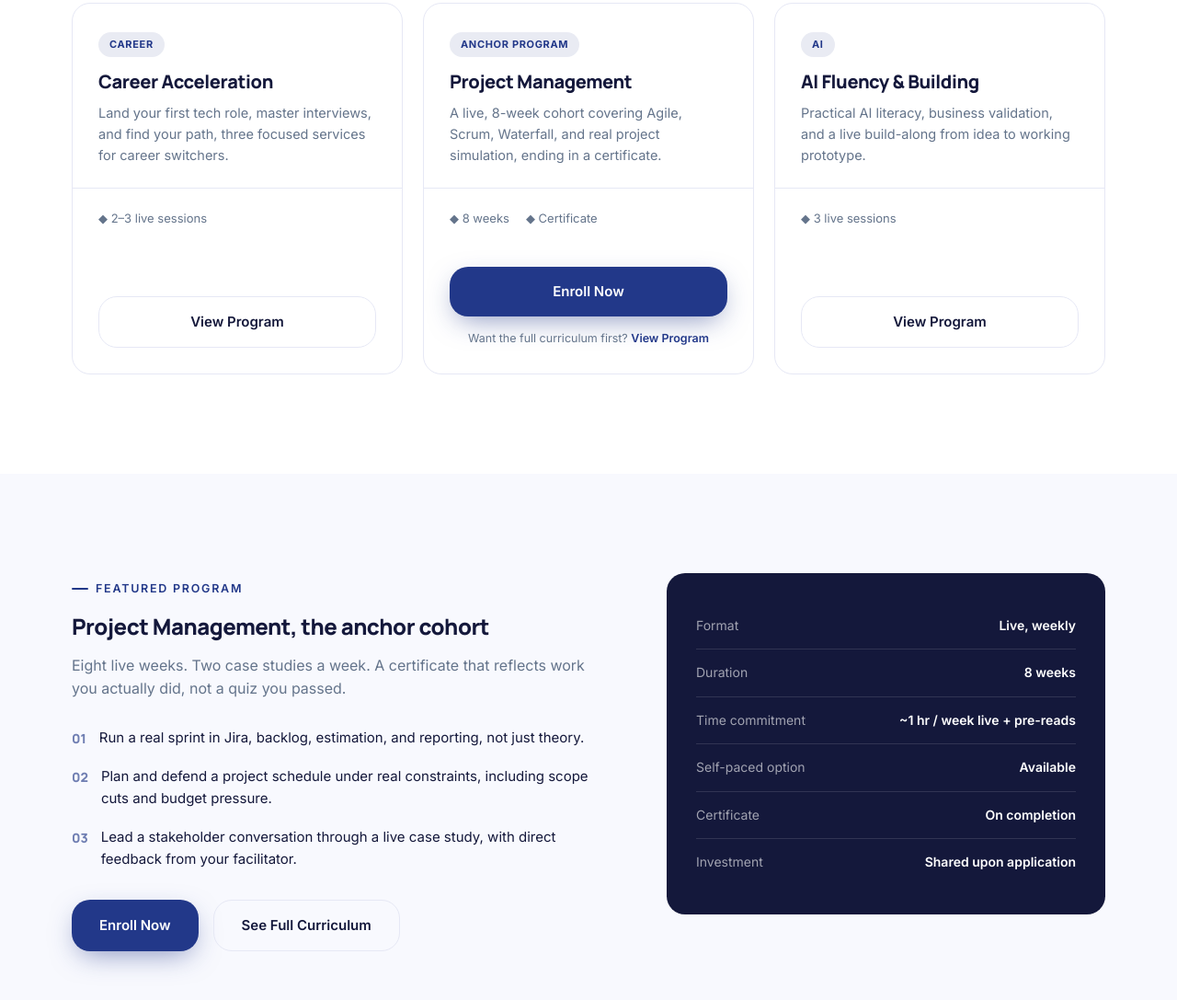
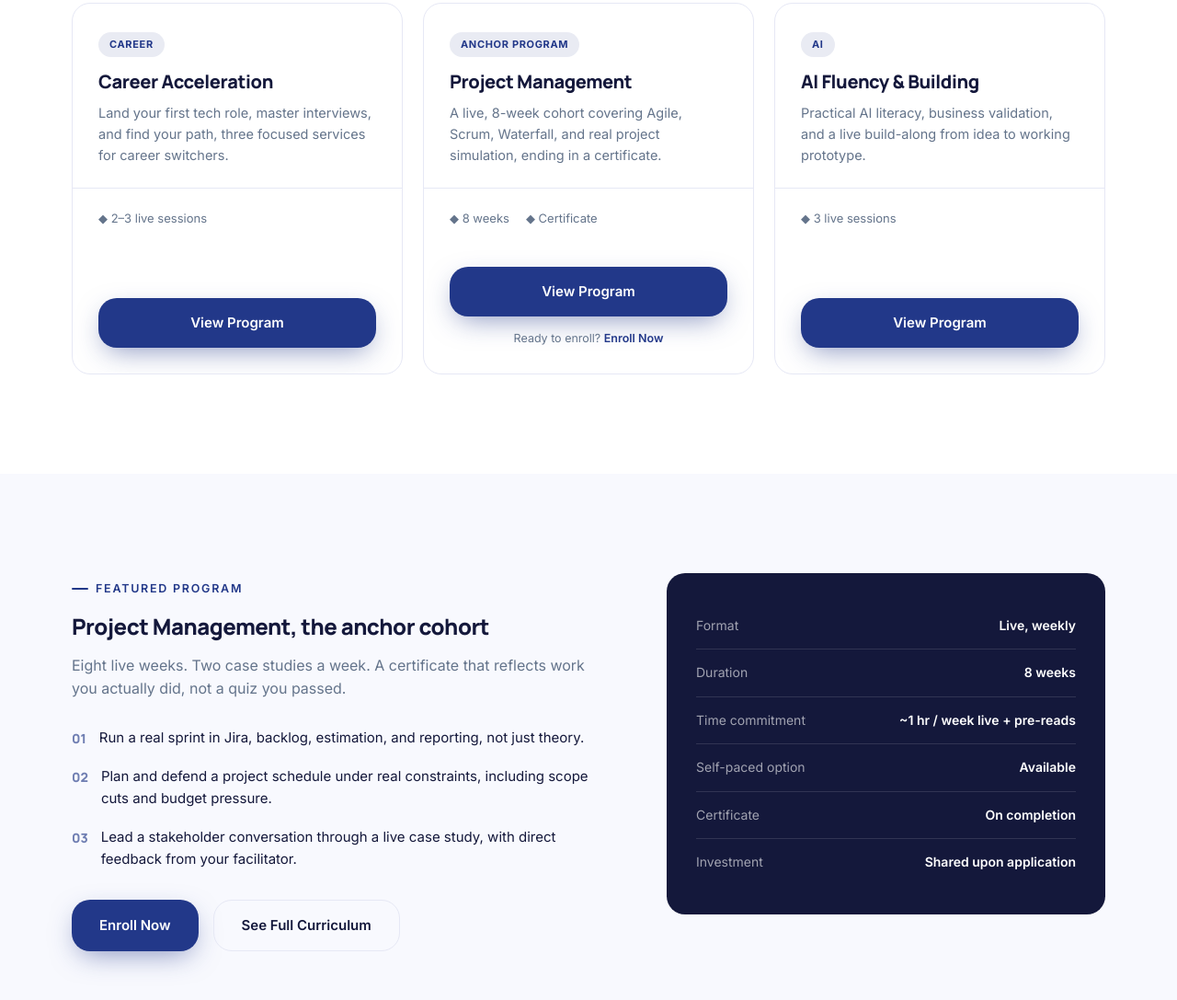
Before and after one commit to idemudia-obomhense/oistride-website, a plain HTML site: page index.html in a window 1280 px wide. Shown: the part 2582-3669 px from the top of the page at 92% size. Drawn offline with Linux system fonts and the light colour scheme.

Commit message:
Fix program-card CTA hierarchy and contact.html nav
- Homepage program-grid cards: "View Program" is now the primary
  filled action on all three cards. The Project Management card's
  "Enroll Now" moved from primary button to a small secondary text
  link underneath, matching the "detail page before purchase" flow
  used everywhere else. Career/AI cards' View Program upgraded from
  outline to primary for visual consistency across the row.
- contact.html: replaced the stripped-down checkout-style nav with
  the full site nav (Home/Programs/Consulting/About/FAQ) used by
  every other content page, since Contact isn't a single-purpose
  conversion page the way checkout/book-a-call are.

```diff
--- a/index.html
+++ b/index.html
@@ -154,7 +154,7 @@
           <span>◆ 2–3 live sessions</span>
         </div>
         <div class="program-bottom">
-          <a href="program-career.html" class="btn btn-outline btn-block">View Program</a>
+          <a href="program-career.html" class="btn btn-primary btn-block">View Program</a>
         </div>
       </div>
 
@@ -168,8 +168,8 @@
           <span>◆ 8 weeks</span><span>◆ Certificate</span>
         </div>
         <div class="program-bottom">
-          <a href="checkout.html?program=project-management" class="btn btn-primary btn-block">Enroll Now</a>
-          <div class="soft-alt">Want the full curriculum first? <a href="program-project-management.html">View Program</a></div>
+          <a href="program-project-management.html" class="btn btn-primary btn-block">View Program</a>
+          <div class="soft-alt">Ready to enroll? <a href="checkout.html?program=project-management">Enroll Now</a></div>
         </div>
       </div>
 
@@ -183,7 +183,7 @@
           <span>◆ 3 live sessions</span>
         </div>
         <div class="program-bottom">
-          <a href="program-ai.html" class="btn btn-outline btn-block">View Program</a>
+          <a href="program-ai.html" class="btn btn-primary btn-block">View Program</a>
         </div>
       </div>
 
```
Also changed, not shown: contact.html (+10 -1 lines).
